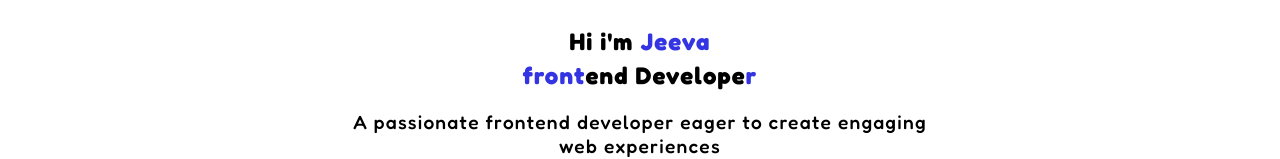
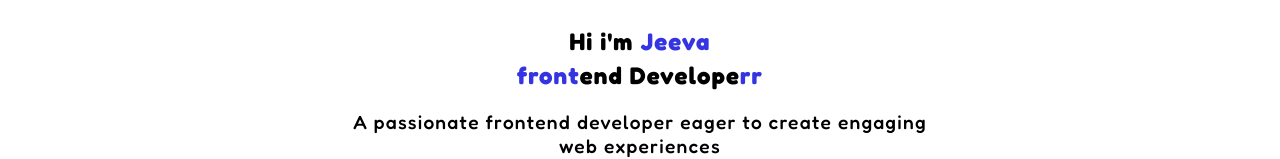
Before and after one commit to jeeva-codes/Portfolio, a React (Vite) app: page / in a window 1280 px wide. Shown: the part 342-501 px from the top of the page. Built offline with nearby package versions, Linux system fonts and the light colour scheme.

Commit message:
new test

```diff
--- a/src/home/Home.jsx
+++ b/src/home/Home.jsx
@@ -11,7 +11,7 @@ function Home() {
         </div>
      <div className="title">
         <h2>Hi i'm <span>Jeeva</span></h2>
-        <h2><span>front</span>end Develope<span>r</span></h2>
+        <h2><span>front</span>end Develope<span>rr</span></h2>
      </div>
      <div className="objective">
         <p className='objective-text'>A passionate frontend developer eager to create engaging web experiences</p>
```
